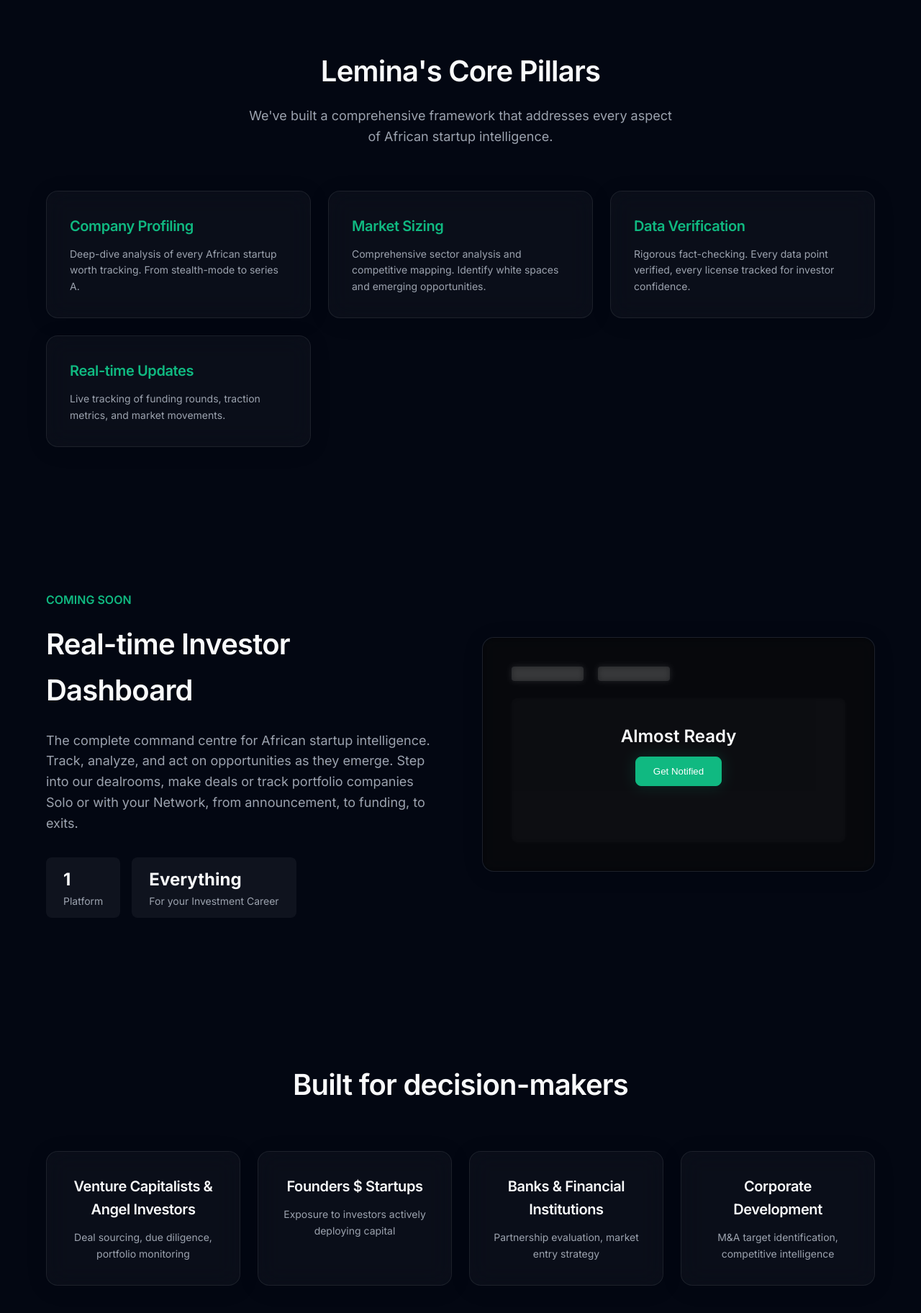
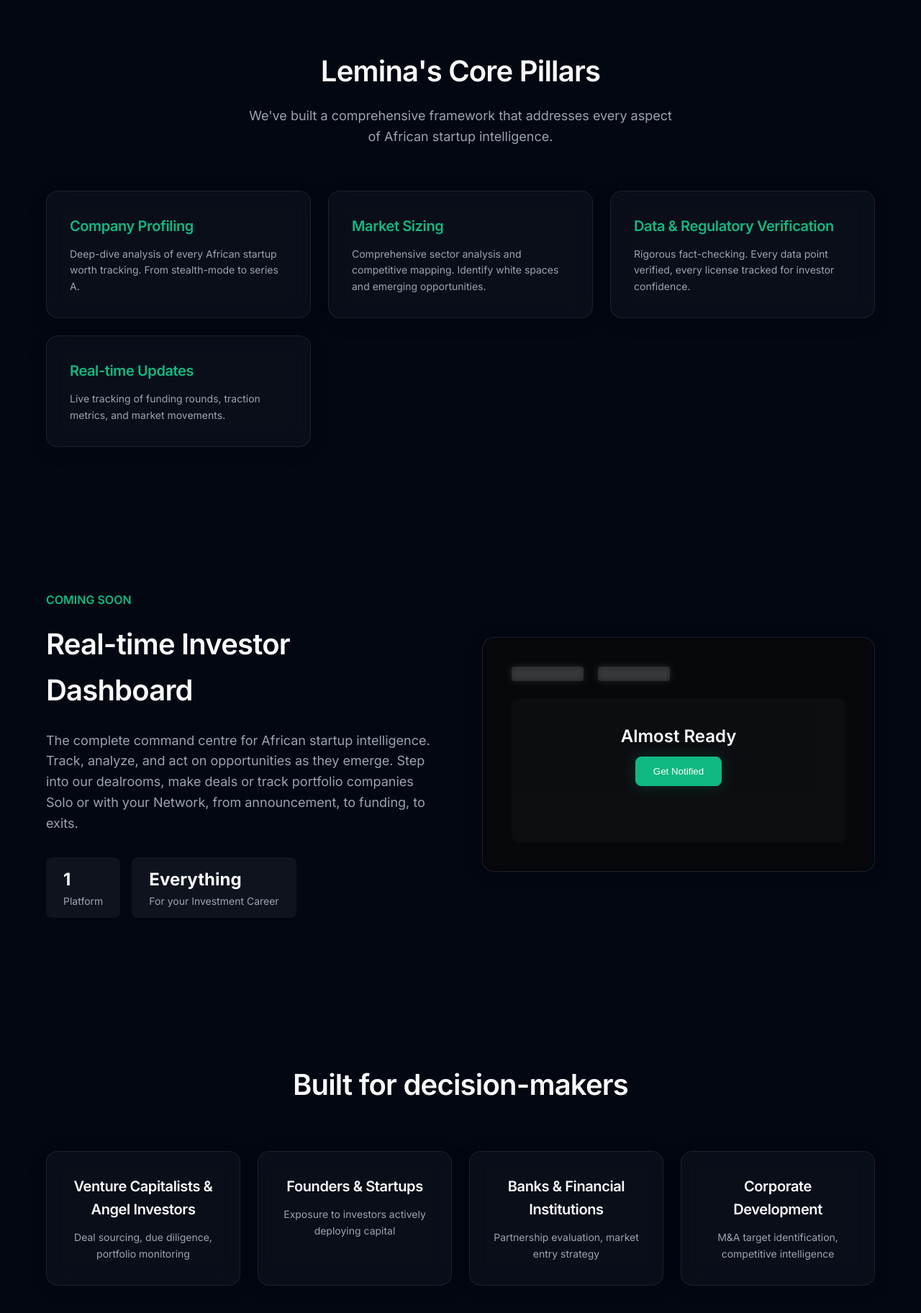
Before and after one commit to odinaka541/lemina-landing-page, a Next.js app: page / in a window 1280 px wide. Shown: the part 2573-4397 px from the top of the page at 72% size. Built offline with nearby package versions, Linux system fonts and the light colour scheme.

Commit message:
updated copies

```diff
--- a/app/page.tsx
+++ b/app/page.tsx
@@ -215,7 +215,7 @@ function HomeContent() {
                     {[
                         { title: "Company Profiling", desc: "Deep-dive analysis of every African startup worth tracking. From stealth-mode to series A." },
                         { title: "Market Sizing", desc: "Comprehensive sector analysis and competitive mapping. Identify white spaces and emerging opportunities." },
-                        { title: "Data Verification", desc: "Rigorous fact-checking. Every data point verified, every license tracked for investor confidence." },
+                        { title: "Data & Regulatory Verification", desc: "Rigorous fact-checking. Every data point verified, every license tracked for investor confidence." },
                         { title: "Real-time Updates", desc: "Live tracking of funding rounds, traction metrics, and market movements." }
                     ].map((item, i) => (
                         <div key={i} className="glass-panel" style={{ padding: '32px', textAlign: 'left' }}>
@@ -269,7 +269,7 @@ function HomeContent() {
                 <div style={{ display: 'grid', gridTemplateColumns: 'repeat(auto-fit, minmax(250px, 1fr))', gap: '24px' }}>
                     {[
                         { title: "Venture Capitalists & Angel Investors", desc: "Deal sourcing, due diligence, portfolio monitoring" },
-                        { title: "Founders $ Startups", desc: "Exposure to investors actively deploying capital" },
+                        { title: "Founders & Startups", desc: "Exposure to investors actively deploying capital" },
                         { title: "Banks & Financial Institutions", desc: "Partnership evaluation, market entry strategy" },
                         { title: "Corporate Development", desc: "M&A target identification, competitive intelligence" }
                     ].map((item, i) => (
```
